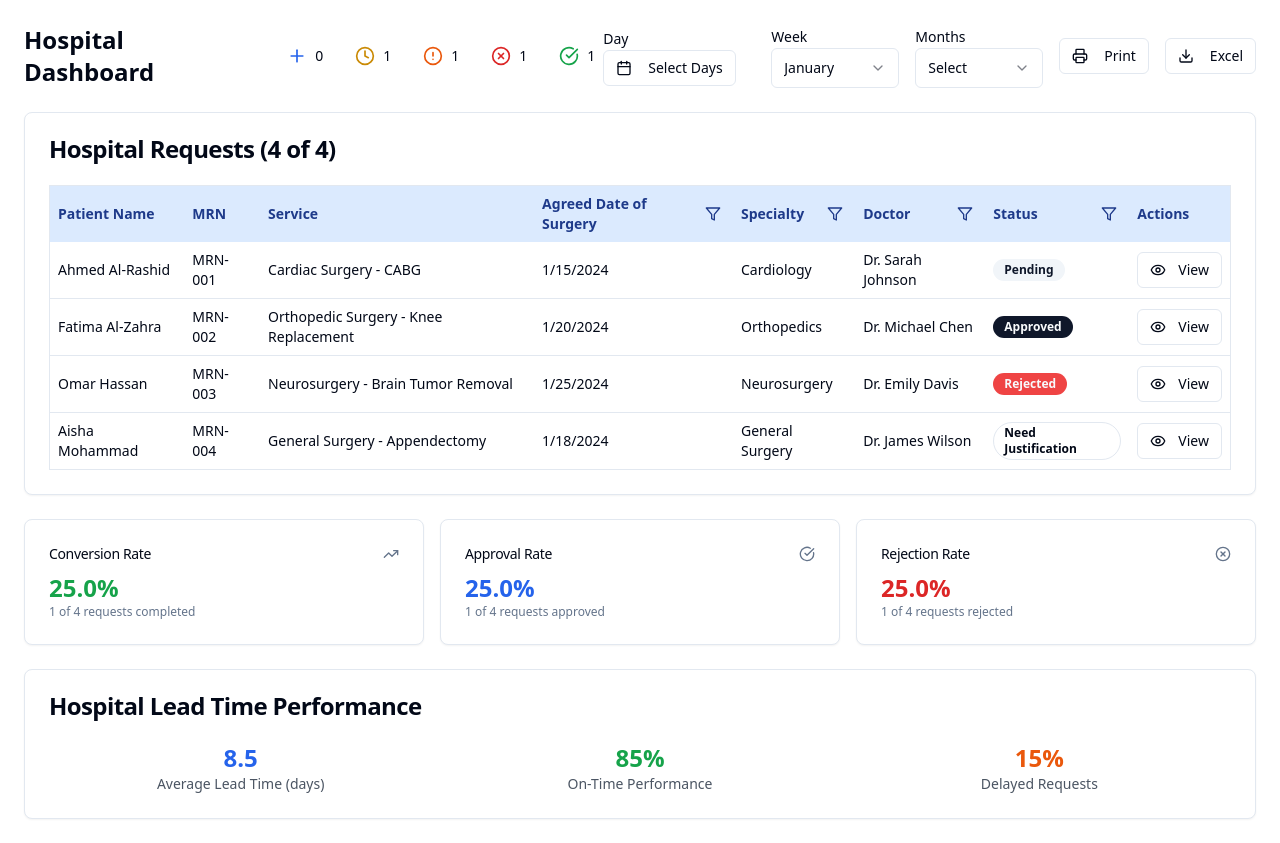
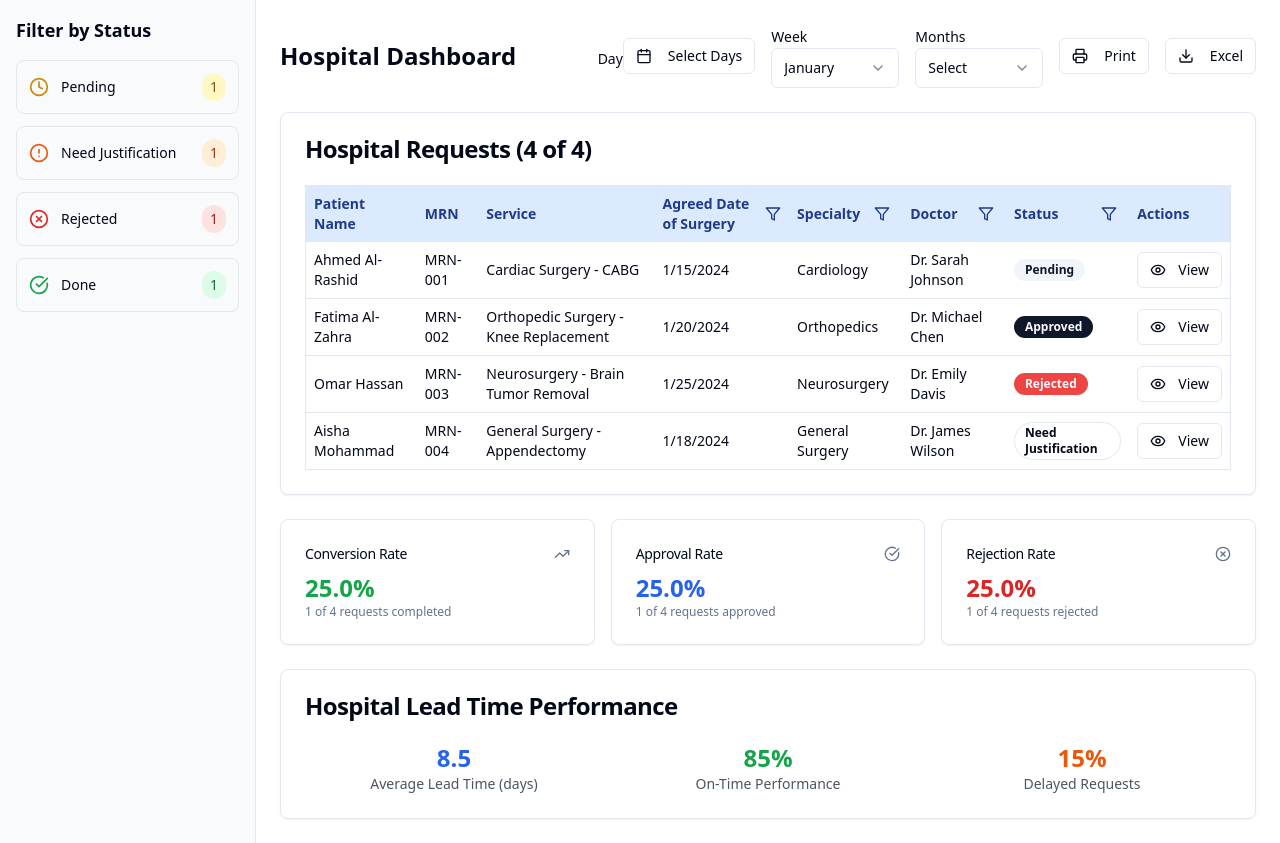
Before and after one commit to inpatient-MyClinic/Inpatienteam-clinic.Dr.Wail, a React (Vite) app: page /hospital-dashboard in a window 1280 px wide. Built offline with nearby package versions, Linux system fonts and the light colour scheme.

Commit message:
Refactor: Move status icons to the left side

```diff
--- a/src/pages/HospitalDashboard.tsx
+++ b/src/pages/HospitalDashboard.tsx
@@ -1,6 +1,7 @@
+
 import React, { useState, useEffect } from "react";
 import { Button } from "@/components/ui/button";
-import { Download, Printer, Calendar, Clock, CheckCircle, XCircle, AlertCircle, Plus } from "lucide-react";
+import { Download, Printer, Calendar, Clock, CheckCircle, XCircle, AlertCircle } from "lucide-react";
 import { useToast } from "@/hooks/use-toast";
 import { Popover, PopoverContent, PopoverTrigger } from "@/components/ui/popover";
 import { Calendar as CalendarComponent } from "@/components/ui/calendar";
@@ -193,65 +194,81 @@ export default function HospitalDashboard() {
   const hasActiveFilters = Boolean(activeStatusFilter || surgeryDateFilter || specialtyFilter || doctorFilter || statusFilter || selectedDates.length > 0 || selectedMonths.length > 0);
 
   return (
-    <div className="p-6 space-y-6">
-      {/* Header with Status Icons and Date Filters */}
-      <div className="flex justify-between items-center">
-        <div className="flex items-center space-x-6">
-          <h1 className="text-2xl font-bold">Hospital Dashboard</h1>
-
-          {/* Status Filter Icons */}
-          <div className="flex items-center space-x-4">
+    <div className="flex min-h-screen">
+      {/* Left Sidebar for Status Filters */}
+      <div className="w-64 bg-gray-50 border-r border-gray-200 p-4">
+        <h2 className="text-lg font-semibold mb-4">Filter by Status</h2>
+        <div className="space-y-3">
           <div
-              className={`flex items-center space-x-2 p-2 rounded-lg cursor-pointer transition-colors ${
-                activeStatusFilter === "New" ? "bg-blue-100 border-2 border-blue-300" : "hover:bg-gray-50"
+            className={`flex items-center justify-between p-3 rounded-lg cursor-pointer transition-colors ${
+              activeStatusFilter === "Pending" ? "bg-yellow-100 border-2 border-yellow-300" : "hover:bg-gray-100 border border-gray-200"
             }`}
-              onClick={() => handleStatusIconClick("New")}
+            onClick={() => handleStatusIconClick("Pending")}
           >
-              <Plus className="w-5 h-5 text-blue-600" />
-              <span className="text-sm font-medium">{statusCounts.new}</span>
+            <div className="flex items-center">
+              <Clock className="w-5 h-5 text-yellow-600 mr-3" />
+              <span className="text-sm font-medium">Pending</span>
+            </div>
+            <span className="text-sm bg-yellow-100 text-yellow-800 px-2 py-1 rounded-full">{statusCounts.pending}</span>
           </div>
 
           <div
-              className={`flex items-center space-x-2 p-2 rounded-lg cursor-pointer transition-colors ${
-                activeStatusFilter === "Pending" ? "bg-yellow-100 border-2 border-yellow-300" : "hover:bg-gray-50"
+            className={`flex items-center justify-between p-3 rounded-lg cursor-pointer transition-colors ${
+              activeStatusFilter === "Need Justification" ? "bg-orange-100 border-2 border-orange-300" : "hover:bg-gray-100 border border-gray-200"
             }`}
-              onClick={() => handleStatusIconClick("Pending")}
+            onClick={() => handleStatusIconClick("Need Justification")}
           >
-              <Clock className="w-5 h-5 text-yellow-600" />
-              <span className="text-sm font-medium">{statusCounts.pending}</span>
+            <div className="flex items-center">
+              <AlertCircle className="w-5 h-5 text-orange-600 mr-3" />
+              <span className="text-sm font-medium">Need Justification</span>
+            </div>
+            <span className="text-sm bg-orange-100 text-orange-800 px-2 py-1 rounded-full">{statusCounts.needJustification}</span>
           </div>
 
           <div
-              className={`flex items-center space-x-2 p-2 rounded-lg cursor-pointer transition-colors ${
-                activeStatusFilter === "Need Justification" ? "bg-orange-100 border-2 border-orange-300" : "hover:bg-gray-50"
+            className={`flex items-center justify-between p-3 rounded-lg cursor-pointer transition-colors ${
+              activeStatusFilter === "Rejected" ? "bg-red-100 border-2 border-red-300" : "hover:bg-gray-100 border border-gray-200"
             }`}
-              onClick={() => handleStatusIconClick("Need Justification")}
+            onClick={() => handleStatusIconClick("Rejected")}
           >
-              <AlertCircle className="w-5 h-5 text-orange-600" />
-              <span className="text-sm font-medium">{statusCounts.needJustification}</span>
+            <div className="flex items-center">
+              <XCircle className="w-5 h-5 text-red-600 mr-3" />
+              <span className="text-sm font-medium">Rejected</span>
+            </div>
+            <span className="text-sm bg-red-100 text-red-800 px-2 py-1 rounded-full">{statusCounts.rejected}</span>
           </div>
 
           <div
-              className={`flex items-center space-x-2 p-2 rounded-lg cursor-pointer transition-colors ${
-                activeStatusFilter === "Rejected" ? "bg-red-100 border-2 border-red-300" : "hover:bg-gray-50"
-              }`}
-              onClick={() => handleStatusIconClick("Rejected")}
-            >
-              <XCircle className="w-5 h-5 text-red-600" />
-              <span className="text-sm font-medium">{statusCounts.rejected}</span>
-            </div>
-
-            <div
-              className={`flex items-center space-x-2 p-2 rounded-lg cursor-pointer transition-colors ${
-                activeStatusFilter === "Approved" ? "bg-green-100 border-2 border-green-300" : "hover:bg-gray-50"
+            className={`flex items-center justify-between p-3 rounded-lg cursor-pointer transition-colors ${
+              activeStatusFilter === "Approved" ? "bg-green-100 border-2 border-green-300" : "hover:bg-gray-100 border border-gray-200"
             }`}
             onClick={() => handleStatusIconClick("Approved")}
           >
-              <CheckCircle className="w-5 h-5 text-green-600" />
-              <span className="text-sm font-medium">{statusCounts.approved}</span>
+            <div className="flex items-center">
+              <CheckCircle className="w-5 h-5 text-green-600 mr-3" />
+              <span className="text-sm font-medium">Done</span>
+            </div>
+            <span className="text-sm bg-green-100 text-green-800 px-2 py-1 rounded-full">{statusCounts.approved}</span>
+          </div>
+
+          {Boolean(activeStatusFilter || surgeryDateFilter || specialtyFilter || doctorFilter || statusFilter || selectedDates.length > 0 || selectedMonths.length > 0) && (
+            <Button
+              variant="outline"
+              size="sm"
+              onClick={clearAllFilters}
+              className="w-full mt-4"
+            >
+              Clear All Filters
+            </Button>
+          )}
         </div>
       </div>
-        </div>
+
+      {/* Main Content */}
+      <div className="flex-1 p-6 space-y-6">
+        {/* Header with Date Filters and Export Buttons */}
+        <div className="flex justify-between items-center">
+          <h1 className="text-2xl font-bold">Hospital Dashboard</h1>
 
           {/* Date Filters and Export Buttons */}
           <div className="flex items-center gap-4">
@@ -308,13 +325,6 @@ export default function HospitalDashboard() {
               </Select>
             </div>
 
-          {/* Clear Filters Button */}
-          {hasActiveFilters && (
-            <Button variant="outline" size="sm" onClick={clearAllFilters}>
-              Clear Filters
-            </Button>
-          )}
-
             {/* Export Buttons */}
             <Button variant="outline" size="sm" onClick={handlePrint}>
               <Printer className="w-4 h-4 mr-2" />
@@ -355,5 +365,6 @@ export default function HospitalDashboard() {
           />
         </div>
       </div>
+    </div>
   );
 }
```
Lines whose indentation alone changed are shown as unchanged.
